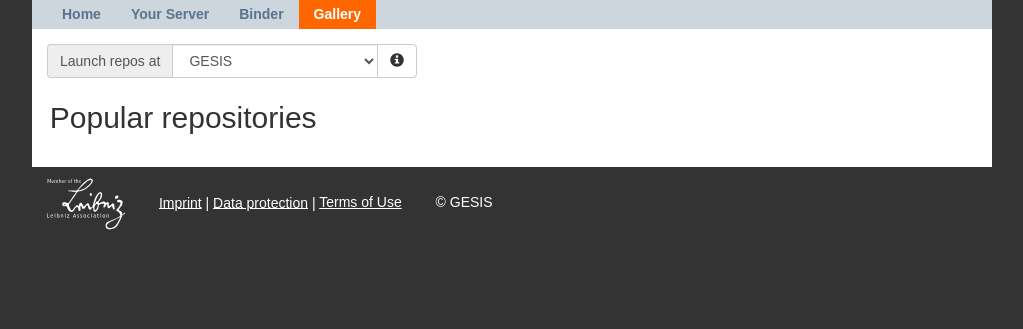
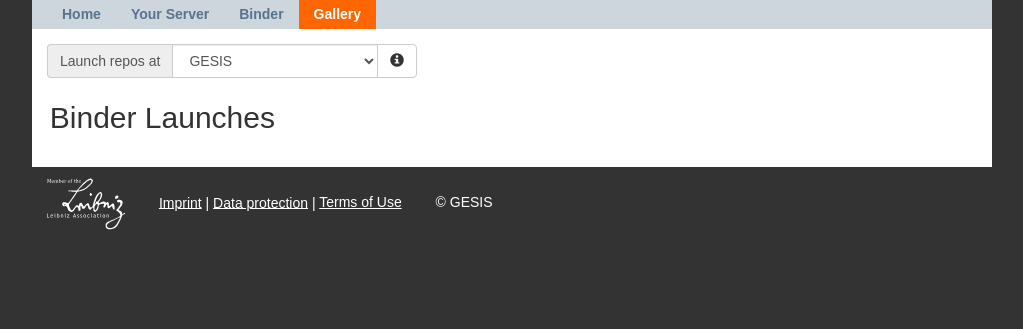
Before and after one commit to gesiscss/binder_gallery, a Flask app: page / in a window 1280 px wide. Shown: the part 213-542 px from the top of the page, without its empty margins (128-1151 px from the left). Run offline with Flask 2, Linux system fonts and the light colour scheme; data that the repository does not hold is empty; some libraries are stand-ins or nearby versions.

Commit message:
update titles: more appropriate and more information display projects also in tabs

```diff
--- a/binder_gallery/static/gallery.css
+++ b/binder_gallery/static/gallery.css
@@ -1,4 +1,4 @@
-/* popular repos tabs */
+/* launched repos tabs */
 .tabs_wrapper {
     text-align: center;
 }
--- a/binder_gallery/templates/gallery.html
+++ b/binder_gallery/templates/gallery.html
@@ -9,34 +9,46 @@
     {{ super() }}
 
     <div id="tabs">
-        <h2>Popular repositories</h2>
+        <h2>Binder Launches{# on GESIS#}</h2>
+        {% if launch_data["first_ts"] %}
+        <p>{{ launch_data["count"] }} launches since {{ launch_data["first_ts"].date() }}</p>
+        {% endif %}
         <div class="tabs_wrapper">
             <ul>
-                {% for time_range, title, popular_repos in popular_repos_all %}
-                <li><a href="#tabs-{{ loop.index }}">{{ title }}</a></li>
+                {% for time_range, title, launched_repos, total_launches in launched_repos_all %}
+                <li><a href="#tabs-{{ loop.index }}">{{ title }} ({{ total_launches }})</a></li>
                 {% endfor %}
             </ul>
         </div>
-        {% for time_range, title, popular_repos in popular_repos_all %}
+        {% for time_range, title, launched_repos, total_launches in launched_repos_all %}
         <div id="tabs-{{ loop.index }}" class="table-responsive" style="padding: 0;">
-            {% with table_id=time_range, repos=popular_repos[:5], launch=True,
-                    repos_length=popular_repos|length, time_range=time_range, title=title %}
+            {% with table_id=time_range, repos=launched_repos[:5], launch=True,
+                    repos_length=launched_repos|length, time_range=time_range, title=title %}
             {% include "table.html" %}
             {% endwith %}
         </div>
         {% endfor %}
     </div>
 
-    {%  for title, repos in projects %}
-    {% if repos %}
-    <div class="table-responsive">
-        <h2> {{ title }}</h2>
-        {% with table_id=loop.index, repos=repos %}
-        {% include "table.html" %}
-        {% endwith %}
+    {% if projects %}
+    <div id="tabsprojects">
+        <h2>Binderised Repos</h2>
+        <div class="tabs_wrapper">
+            <ul>
+                {%  for title, repos in projects %}
+                <li><a href="#tabsprojects-{{ loop.index }}">{{ title }}</a></li>
+                {% endfor %}
+            </ul>
+        </div>
+        {%  for title, repos in projects %}
+        <div id="tabsprojects-{{ loop.index }}" class="table-responsive" style="padding: 0;">
+            {% with table_id=loop.index, repos=repos %}
+            {% include "table.html" %}
+            {% endwith %}
+        </div>
+        {% endfor %}
     </div>
     {% endif %}
-    {% endfor %}
 {% endblock main %}
 
 {% block extra_js %}
@@ -44,6 +56,7 @@
 <script>
     $(function () {
         $("#tabs").tabs();
+        $("#tabsprojects").tabs();
     });
 </script>
 {% endblock extra_js %}
--- a/binder_gallery/templates/select_binder.html
+++ b/binder_gallery/templates/select_binder.html
@@ -23,10 +23,4 @@
             </div>
         </div>
     </div>
-
-    <div class="col-xs-12 col-sm-4 col-md-3" style="margin-top: 20px; float:right">
-        {% if launch_data["first_ts"] %}
-        {{ launch_data["count"] }} launches since {{ launch_data["first_ts"].date() }}
-        {% endif %}
-    </div>
 </div>
--- a/binder_gallery/templates/table.html
+++ b/binder_gallery/templates/table.html
@@ -32,7 +32,7 @@
     <tfoot>
         <tr>
             <td colspan="{{ colspan }}">
-                <a href="{{ url_for('popular_repos', time_range=time_range) }}">View all ({{ title }})</a>
+                <a href="{{ url_for('view_all', time_range=time_range) }}">View all ({{ title }})</a>
             </td>
         </tr>
     </tfoot>
--- a/binder_gallery/templates/popular_repos.html
+++ b/binder_gallery/templates/view_all.html
@@ -9,7 +9,7 @@
 
     <h2>{{ title }}</h2>
     <div class="table-responsive">
-        {% with table_id="repos-table", repos=popular_repos, launch=True %}
+        {% with table_id="repos-table", repos=launched_repos, launch=True %}
             {% include "table.html" %}
         {% endwith %}
     </div>
--- a/binder_gallery/utilities_db.py
+++ b/binder_gallery/utilities_db.py
@@ -32,8 +32,13 @@ def get_projects(table):
 
 @cache.cached(timeout=None, key_prefix='all_projects')
 def get_all_projects():
-    return [('Created By Gesis', get_projects(CreatedByGesis)),
-            ('Featured Projects', get_projects(FeaturedProject))]
+    all_projects = []
+    for title, model_ in [('Created by GESIS', CreatedByGesis),
+                          ('Featured Projects', FeaturedProject)]:
+        projects = get_projects(model_)
+        if projects:
+            all_projects.append((title, projects))
+    return all_projects
 
 
 def get_launched_repos(time_range):
@@ -63,22 +68,22 @@ def get_launched_repos(time_range):
         all()
 
     # aggregate over launch count
-    popular_repos = {}  # {repo_id: [repo_name,org,provider,repo_url,binder_url,description,launch_count]}
+    launched_repos = {}  # {repo_id: [repo_name,org,provider,repo_url,binder_url,description,launch_count]}
     for o in objects:
         repo_id = o.repo_id
-        if repo_id in popular_repos:
-            popular_repos[repo_id][-1] += 1
+        if repo_id in launched_repos:
+            launched_repos[repo_id][-1] += 1
         else:
             org, repo_name = o.spec_parts[:2]
             launch_count = 1
-            popular_repos[repo_id] = [repo_name, org, o.provider, o.repo_url,
-                                      o.binder_url, o.repo_description, launch_count]
+            launched_repos[repo_id] = [repo_name, org, o.provider, o.repo_url,
+                                       o.binder_url, o.repo_description, launch_count]
 
     # order according to launch count
-    popular_repos = list(popular_repos.values())
-    popular_repos.sort(key=lambda x: x[-1], reverse=True)
+    launched_repos = list(launched_repos.values())
+    launched_repos.sort(key=lambda x: x[-1], reverse=True)
 
-    return popular_repos
+    return launched_repos
 
 
 def get_launch_count():
--- a/binder_gallery/views.py
+++ b/binder_gallery/views.py
@@ -77,22 +77,20 @@ def select_binder():
 
 @app.route('/')
 def gallery():
-    _popular_repos_all = [
-        ('24h', 'Last 24 hours', get_launched_repos('24h'), ),
-        ('7d', 'Last week', get_launched_repos('7d'), ),
-        ('30d', 'Last 30 days', get_launched_repos('30d'), ),
-        ('60d', 'Last 60 days', get_launched_repos('60d'), ),
-    ]
-    popular_repos_all = []
-    # don't show empty tabs (no launched happened)
-    for pr in _popular_repos_all:
-        if pr[-1]:
-            popular_repos_all.append(pr)
-    del _popular_repos_all
+    time_range_list = [('24h', 'Last 24 hours'),
+                       ('7d', 'Last week'),
+                       ('30d', 'Last 30 days'),
+                       ('60d', 'Last 60 days')]
+    launched_repos_all = []
+    for time_rage, title in time_range_list:
+        launched_repos = get_launched_repos(time_rage)
+        if launched_repos:
+            total_launches = sum([l[-1] for l in launched_repos])
+            launched_repos_all.append((time_rage, title, launched_repos, total_launches))
 
     context = get_default_template_context()
     context.update({'active': 'gallery',
-                    'popular_repos_all': popular_repos_all,
+                    'launched_repos_all': launched_repos_all,
                     'projects': get_all_projects(),
                     'binders': get_binders(),
                     'launch_data': get_launch_data(),
@@ -101,21 +99,23 @@ def gallery():
 
 
 @app.route('/<string:time_range>/')
-def popular_repos(time_range):
-    titles = {'24h': 'Popular repositories in last 24 hours',
-              '7d': 'Popular repositories in last week',
-              '30d': 'Popular repositories in last 30 days',
-              '60d': 'Popular repositories in last 60 days'}
+def view_all(time_range):
+    titles = {'24h': 'Binder launches in last 24 hours',
+              '7d': 'Binder launches in last week',
+              '30d': 'Binder launches in last 30 days',
+              '60d': 'Binder launches in last 60 days'}
     if time_range not in titles:
         abort(404)
 
     context = get_default_template_context()
+    launched_repos = get_launched_repos(time_range)
+    total_launches = sum([l[-1] for l in launched_repos])
+    title = titles[time_range] + f" ({total_launches})"
     context.update({'active': 'gallery',
-                    'title': titles[time_range],
+                    'title': title,
                     'binders': get_binders(),
-                    'launch_data': get_launch_data(),
-                    'popular_repos': get_launched_repos(time_range)})
-    return render_template('popular_repos.html', **context)
+                    'launched_repos': launched_repos})
+    return render_template('view_all.html', **context)
 
 
 class ReposLaunches(Resource):
```
